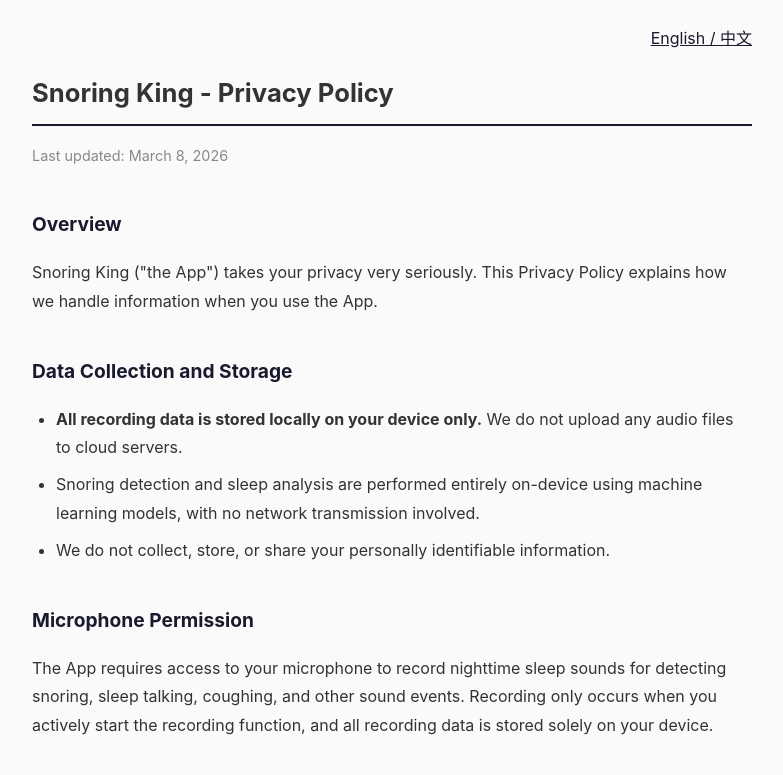
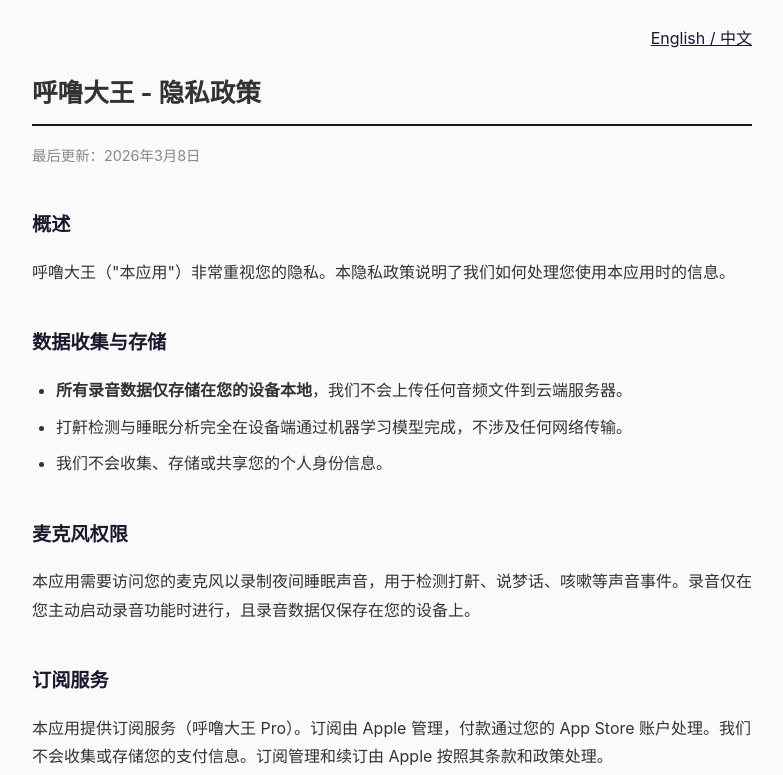
Before and after one commit to kongh/snoringking-privacy, a plain HTML site: page index.html in a window 1280 px wide. Both pictures are taken after a click on the link "English / 中文". Shown: the top 775 px of the page, without its empty margins (248-1031 px from the left). Drawn offline with Linux system fonts and the light colour scheme.

Commit message:
Support ?lang=zh parameter

```diff
--- a/index.html
+++ b/index.html
@@ -10,7 +10,7 @@
   h2 { font-size: 1.2em; margin-top: 2em; color: #1A1A2E; }
   .lang-toggle { text-align: right; margin-bottom: 16px; }
   .lang-toggle a { color: #1A1A2E; text-decoration: underline; cursor: pointer; }
-  .section-zh { display: none; }
+  .section-zh, .section-en { display: none; }
   ul { padding-left: 1.5em; }
   li { margin-bottom: 0.5em; }
   .updated { color: #888; font-size: 0.9em; }
@@ -103,17 +103,17 @@
 </div>
 
 <script>
+function showLang(lang) {
+  document.getElementById('zh').style.display = lang === 'zh' ? 'block' : 'none';
+  document.getElementById('en').style.display = lang === 'en' ? 'block' : 'none';
+}
 function toggleLang() {
-  var zh = document.getElementById('zh');
-  var en = document.getElementById('en');
-  if (zh.style.display === 'none') {
-    zh.style.display = 'block';
-    en.style.display = 'none';
-  } else {
-    zh.style.display = 'none';
-    en.style.display = 'block';
-  }
+  var isZh = document.getElementById('zh').style.display !== 'none';
+  showLang(isZh ? 'en' : 'zh');
 }
+// Default: English, unless ?lang=zh
+var lang = new URLSearchParams(window.location.search).get('lang');
+showLang(lang === 'zh' ? 'zh' : 'en');
 </script>
 </body>
 </html>
```
